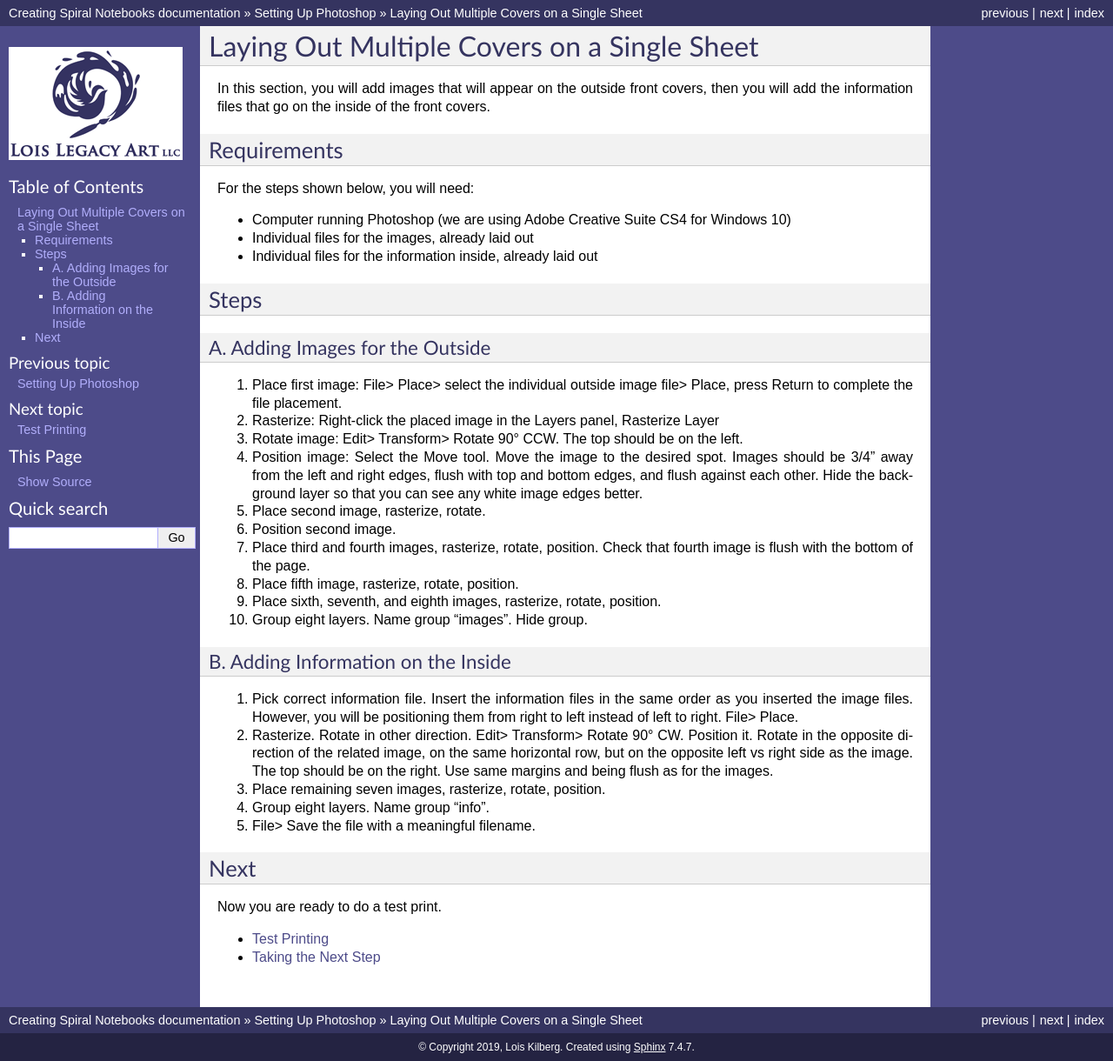
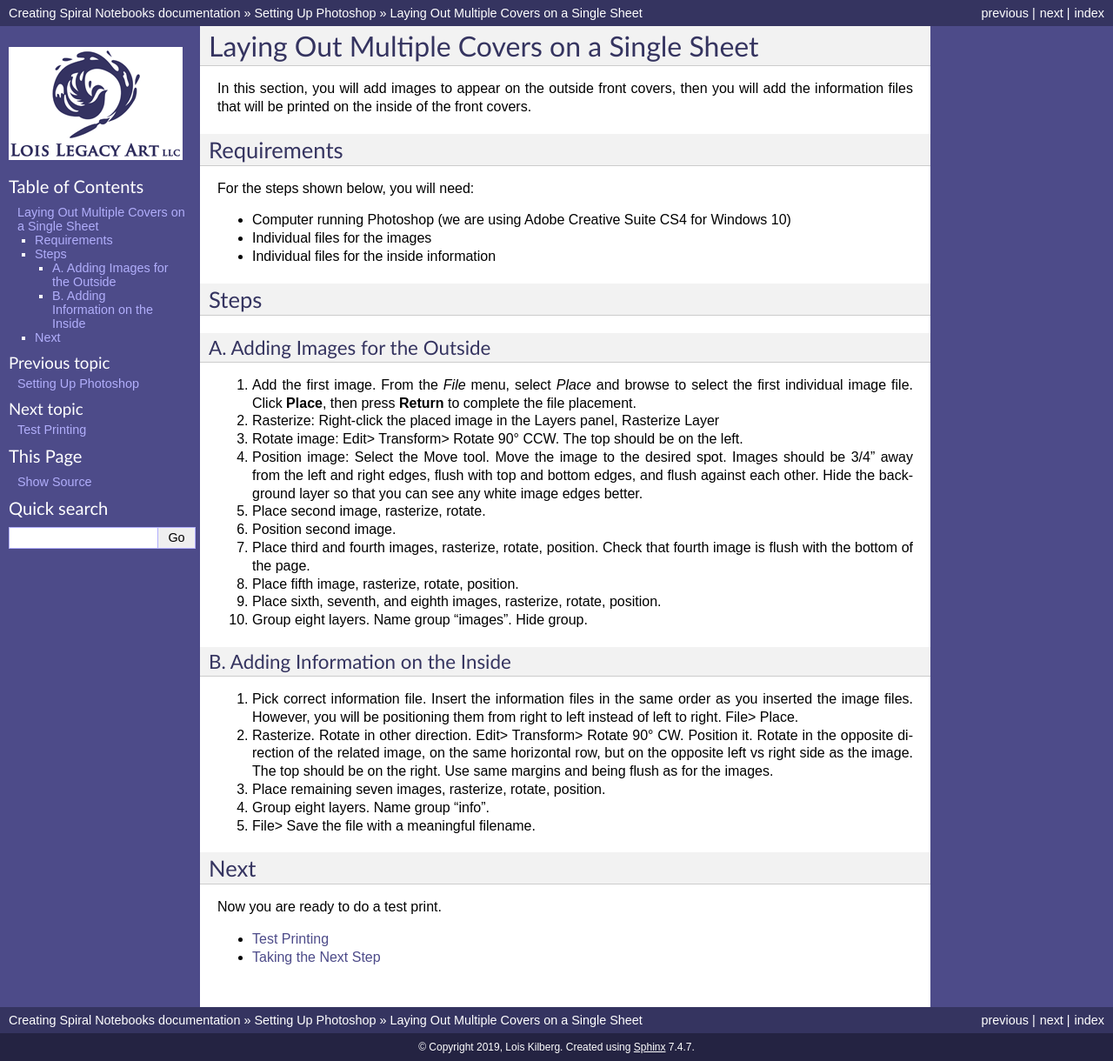
Before and after one commit to loiskilberg/FinalProject, a Sphinx documentation site: the page built from source/02_layingOutMultipleCovers.rst, in a window 1280 px wide. Shown: the whole page at 87% size. Built offline with Sphinx 7.4.7, drawn with Linux system fonts in a browser that asks for light colours.

Commit message:
starting some edits

```diff
--- a/source/02_layingOutMultipleCovers.rst
+++ b/source/02_layingOutMultipleCovers.rst
@@ -1,15 +1,15 @@
 Laying Out Multiple Covers on a Single Sheet
 ############################################
 
-In this section, you will add images that will appear on the outside front covers, then you will add the information files that go on the inside of the front covers.
+In this section, you will add images to appear on the outside front covers, then you will add the information files that will be printed on the inside of the front covers.
 
 Requirements
 ============
 For the steps shown below, you will need:
 
 * Computer running Photoshop (we are using Adobe Creative Suite CS4 for Windows 10)
-* Individual files for the images, already laid out
-* Individual files for the information inside, already laid out
+* Individual files for the images
+* Individual files for the inside information
 
 .. index:: rasterize, rotate, place file, File Place command, group layers
 
@@ -19,7 +19,7 @@ Steps
 A. Adding Images for the Outside
 ++++++++++++++++++++++++++++++++
 
-#. Place first image: File> Place> select the individual outside image file> Place, press Return to complete the file placement.
+#. Add the first image. From the *File* menu, select *Place* and browse to select the first individual image file. Click **Place**, then press **Return** to complete the file placement.
 
 #. Rasterize: Right-click the placed image in the Layers panel, Rasterize Layer
 
```
